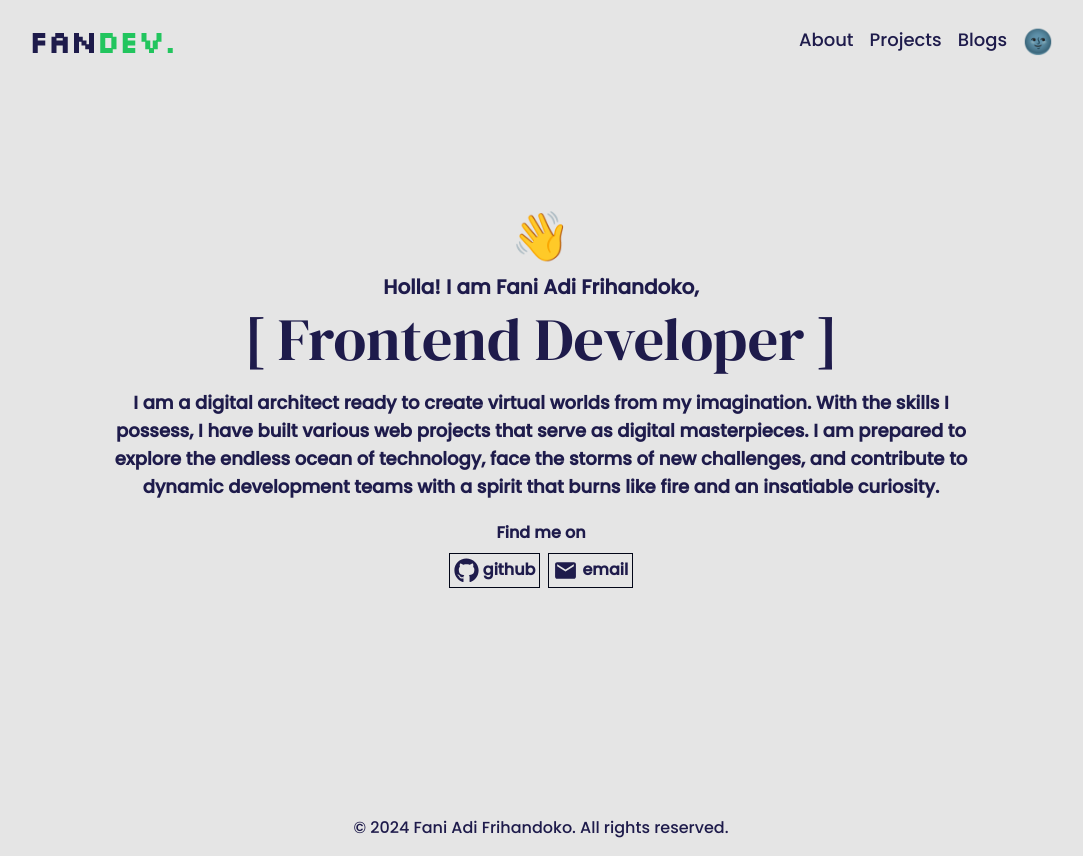
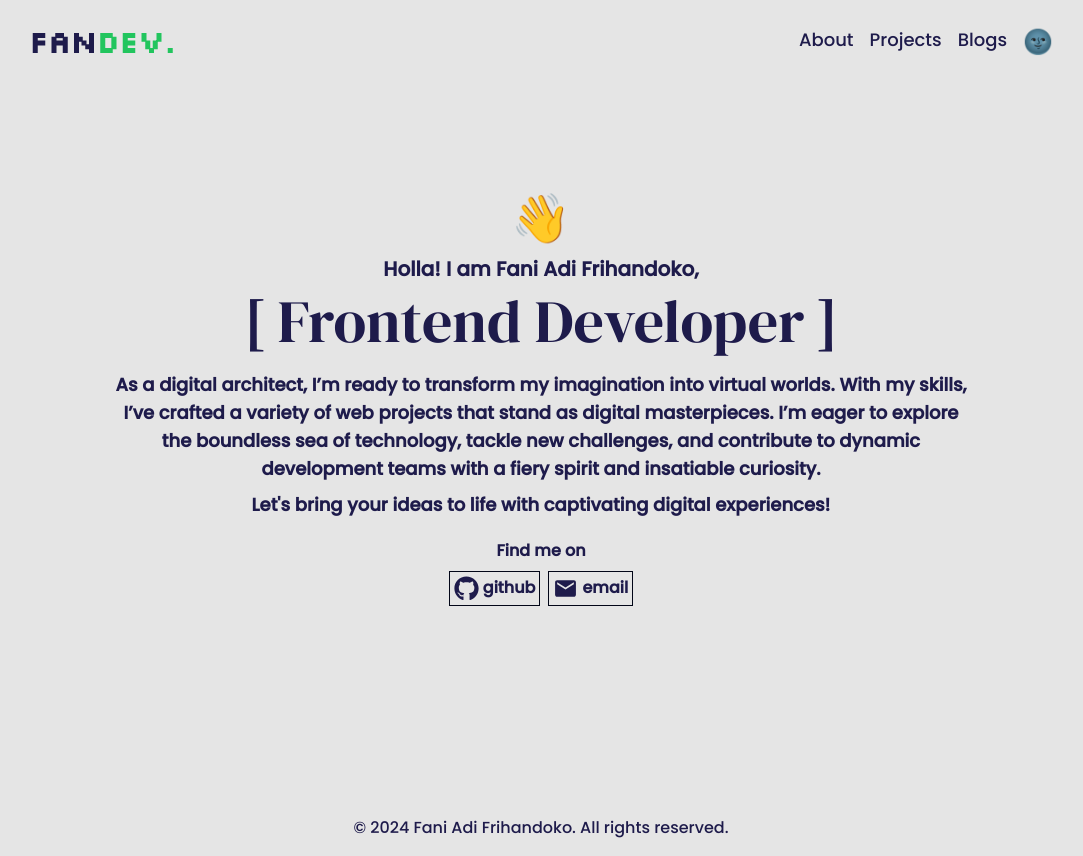
Before and after one commit to faniadifrihandoko1/creativefolio, a Next.js app: page / in a window 1280 px wide. Shown: the whole page, without its empty margins (99-1182 px from the left). Built offline with nearby package versions, Linux system fonts and the light colour scheme.

Commit message:
refactor: title  home pages

```diff
--- a/app/components/Fragements/Content/Description.tsx
+++ b/app/components/Fragements/Content/Description.tsx
@@ -1,15 +1,16 @@
-import React from "react";
-
 const Description = () => {
   return (
     <div className="mt-5 text-center px-4 lg:max-w-4xl md:max-w-2xl max-w-lg">
       <p className="text-base md:text-lg">
-        I am a digital architect ready to create virtual worlds from my
-        imagination. With the skills I possess, I have built various web
-        projects that serve as digital masterpieces. I am prepared to explore
-        the endless ocean of technology, face the storms of new challenges, and
-        contribute to dynamic development teams with a spirit that burns like
-        fire and an insatiable curiosity.
+        As a digital architect, I’m ready to transform my imagination into
+        virtual worlds. With my skills, I’ve crafted a variety of web projects
+        that stand as digital masterpieces. I’m eager to explore the boundless
+        sea of technology, tackle new challenges, and contribute to dynamic
+        development teams with a fiery spirit and insatiable curiosity.
+      </p>
+      <p className="text-base md:text-lg mt-2 hidden md:block">
+        Let&apos;s bring your ideas to life with captivating digital
+        experiences!
       </p>
     </div>
   );
```
